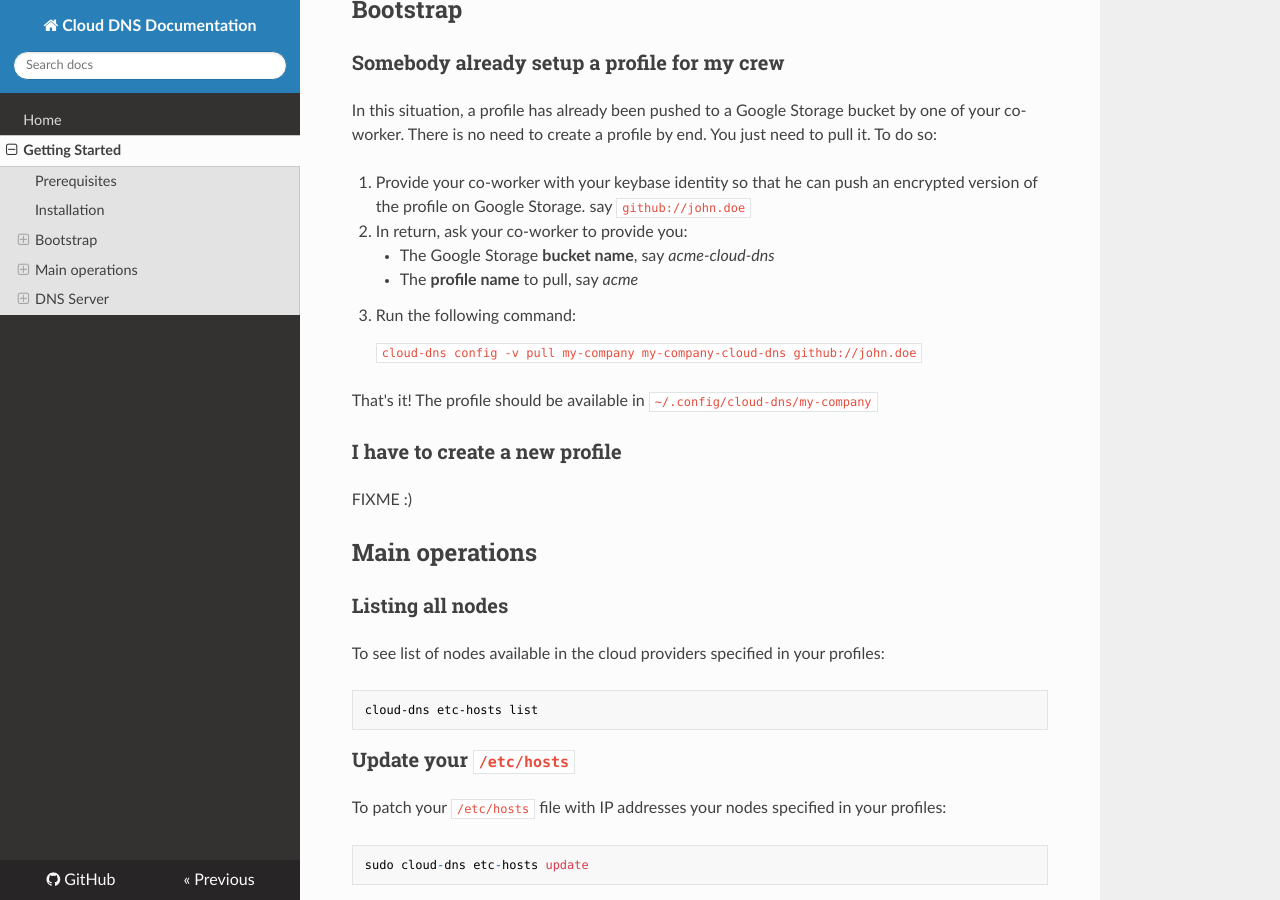
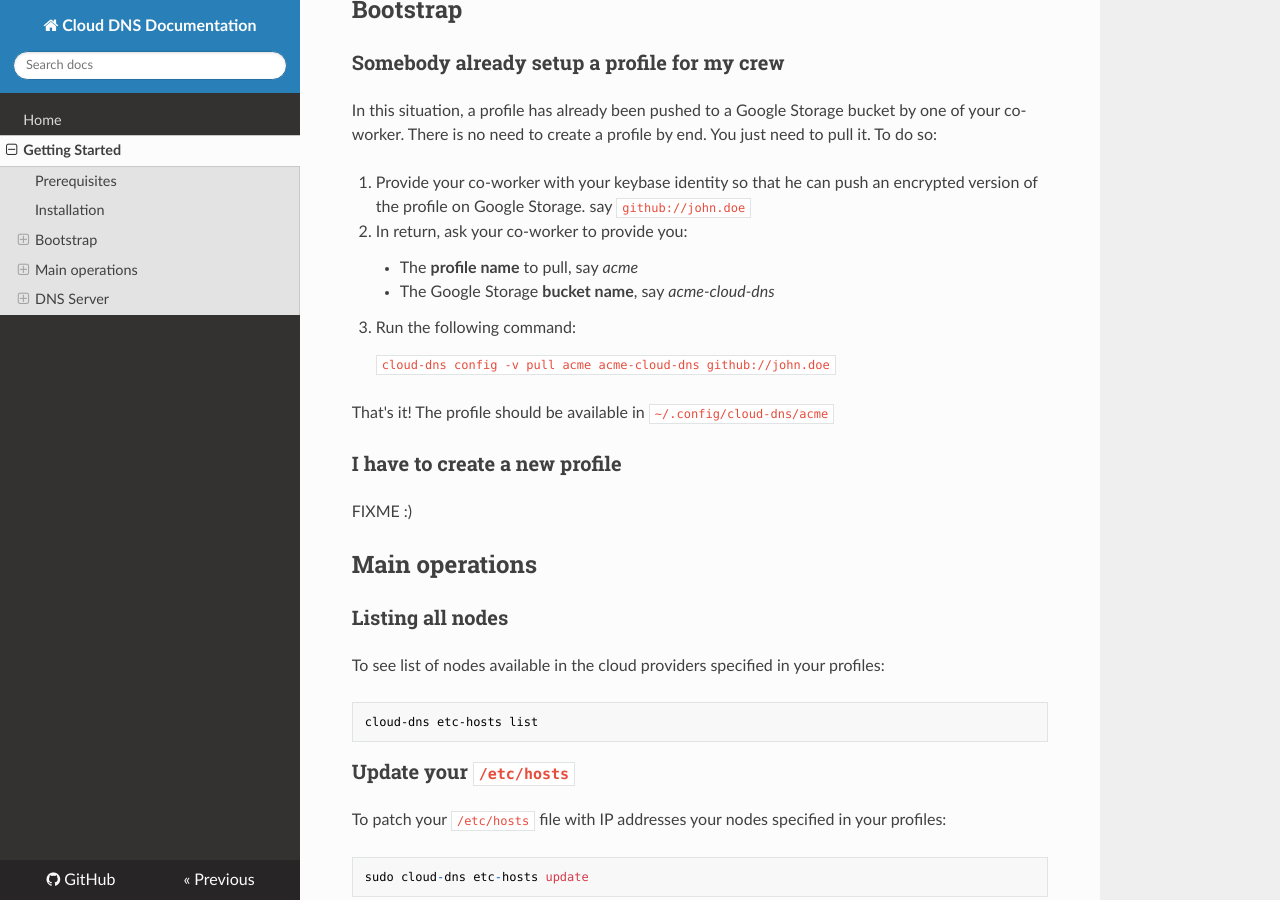
Before and after one commit to cogniteev/cloud-dns, an MkDocs documentation site: the page built from docs/getting_started.md, in a window 1280 px wide and 900 px high, scrolled down 791 px. Built offline with MkDocs 1.6.1, drawn with Linux system fonts in a browser that asks for light colours; nearby versions of some CDN libraries; old or Windows-style settings are respelled for this version of MkDocs.

Commit message:
Example fit explanation

````diff
--- a/docs/getting_started.md
+++ b/docs/getting_started.md
@@ -33,16 +33,17 @@ In this situation, a profile has already been pushed to a Google Storage bucket
 
 1. Provide your co-worker with your keybase identity so that he can push an encrypted version of the profile on Google Storage. say `github://john.doe`
 1. In return, ask your co-worker to provide you:
+    * The **profile name** to pull, say *acme*
     * The Google Storage **bucket name**, say *acme-cloud-dns*
-    * The **profile name** to pull, say *acme*
+
 1. Run the following command:
 
     ```
-    cloud-dns config -v pull my-company my-company-cloud-dns github://john.doe
+    cloud-dns config -v pull acme acme-cloud-dns github://john.doe
     ```
 
 That's it!
-The profile should be available in `~/.config/cloud-dns/my-company`
+The profile should be available in `~/.config/cloud-dns/acme`
 
 ### I have to create a new profile
 
````
